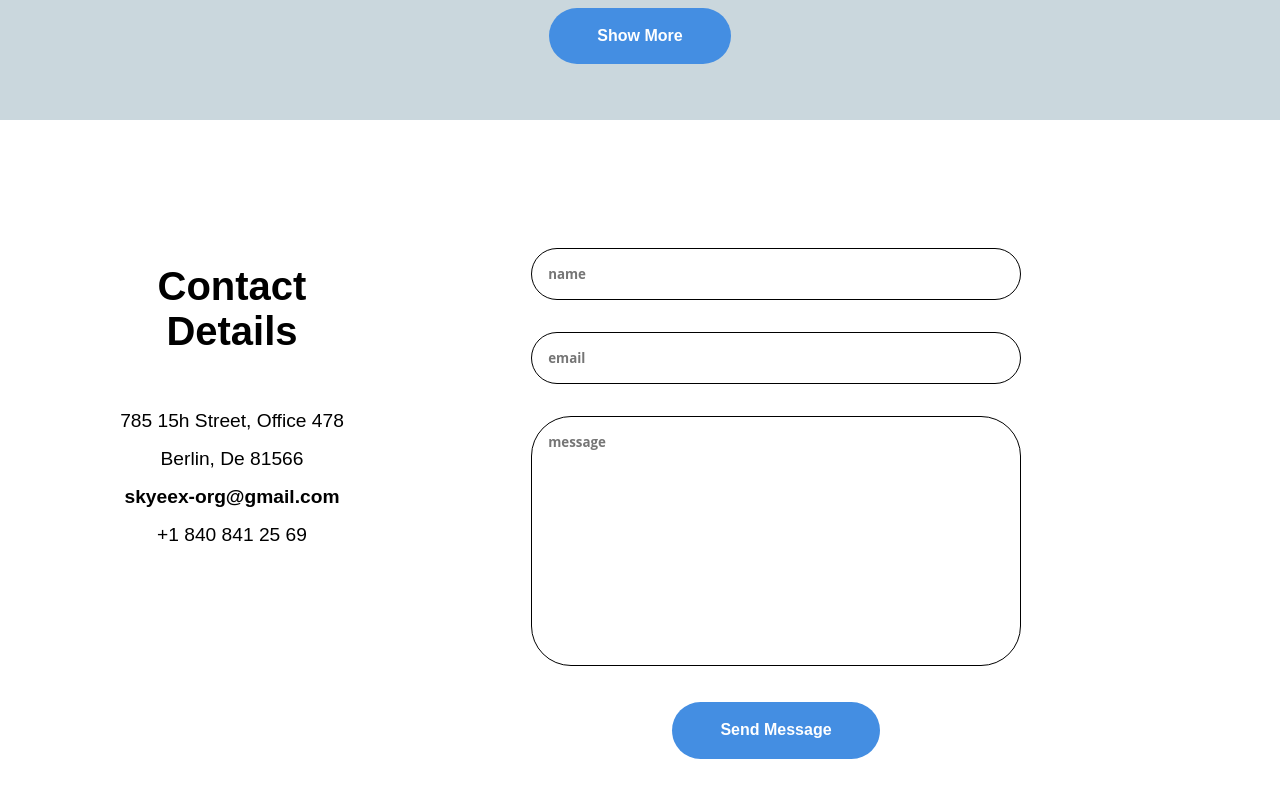
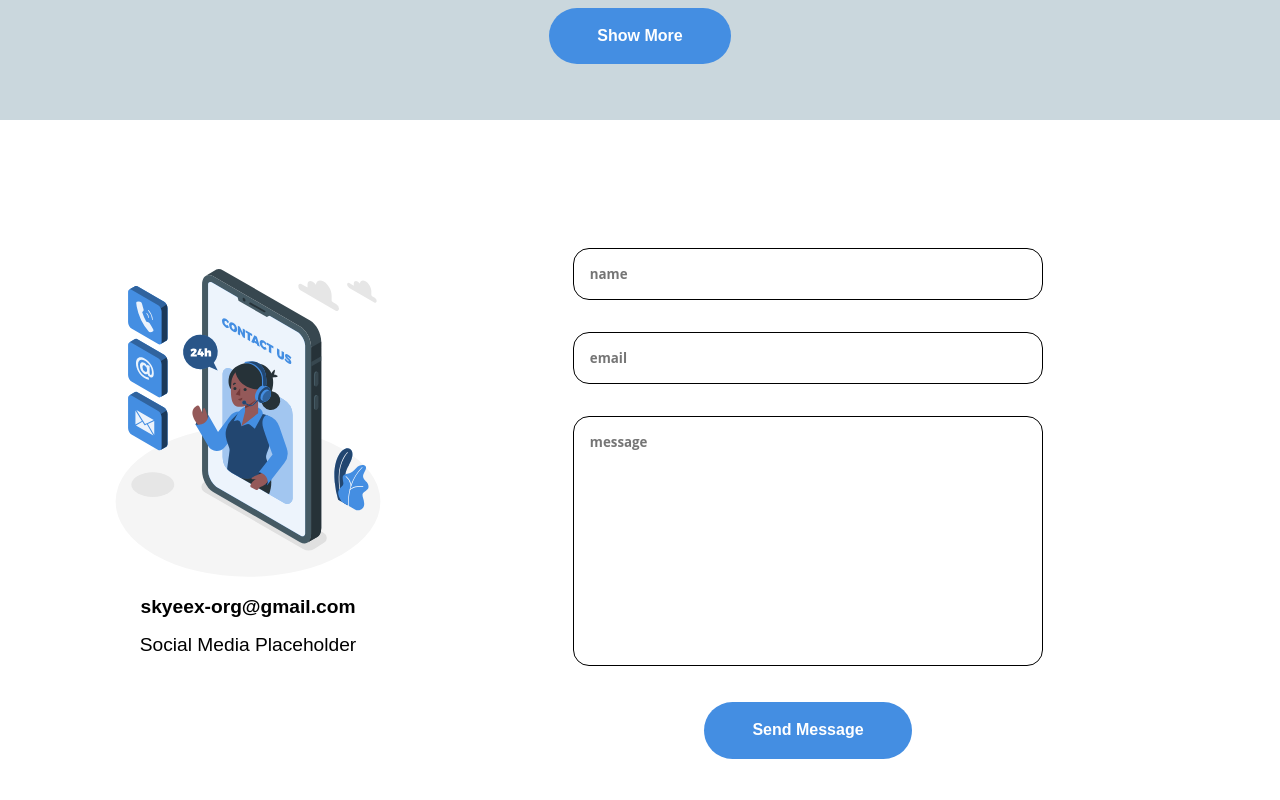
Before and after one commit to Skyeex-org/Skyeex-org.github.io, a Next.js app: page / in a window 1280 px wide. Shown: the part 2820-3620 px from the top of the page. Built offline with nearby package versions, Linux system fonts and the light colour scheme.

Commit message:
SKW-12 | Update contact formg

```diff
--- a/src/components/ContactForm/ContactForm.css.tsx
+++ b/src/components/ContactForm/ContactForm.css.tsx
@@ -7,11 +7,11 @@ export const ContactWrapper = styled.div`
     padding: 2rem;
 
     ${minWidthQuery(Breakpoints.large)} {
-        padding: 8rem 6rem 2rem 6rem;
+        padding: 8rem 5rem 2rem 5rem;
     }
 
     ${minWidthQuery(Breakpoints.xxLarge)} {
-        padding: 2rem 12rem 6rem 12rem;
+        padding: 2rem 10rem 6rem 10rem;
     }
 `;
 
@@ -29,7 +29,7 @@ export const ContactInput = styled.input`
     padding: 1rem;
     color: ${Colors.black};
     background: ${Colors.white};
-    border-radius: 2.5rem;
+    border-radius: 1rem;
     font-weight: bold;
     font-family: 'Open Sans', sans-serif;
     border: 0.1rem solid ${Colors.black};
@@ -49,7 +49,7 @@ export const ContactTextArea = styled.textarea`
     color: ${Colors.black};
     background: ${Colors.white};
     font-weight: bold;
-    border-radius: 2.5rem;
+    border-radius: 1rem;
     width: 90%;
     padding: 1rem;
     resize: none;
@@ -85,3 +85,15 @@ export const ContactTextBox = styled.div`
         font-size: 1.2rem;
     }
 `;
+
+export const ContactSvg = styled.img`
+    width: 80%;
+
+    ${minWidthQuery(Breakpoints.medium)} {
+        width: 50%;
+    }
+
+    ${minWidthQuery(Breakpoints.large)} {
+        width: 100%;
+    }
+`;
--- a/src/components/ContactForm/ContactForm.tsx
+++ b/src/components/ContactForm/ContactForm.tsx
@@ -2,7 +2,7 @@ import React, { FC, useEffect, useState } from "react";
 import {
     ContactWrapper, ContactHeader,
     ContactInput, ContactParagraph,
-    ContactTextArea, ContactTextBox, ContactFormWrapper
+    ContactTextArea, ContactTextBox, ContactFormWrapper, ContactSvg
 } from "@components/components/ContactForm/ContactForm.css";
 import {
     SeparatorSpace,
@@ -10,6 +10,7 @@ import {
     FlexContainer, Button
 } from "@components/components/GeneralStyleSheet/GeneralStyleSheet";
 import { ContactConfig, formSubmitCodeUrl } from "@components/configs/general";
+import ContactUsSvg from "../../assets/svgs/contact-us.svg";
 
 enum EmailElements {
     NAME = 'name',
@@ -79,17 +80,14 @@ export const ContactForm: FC = () => {
     return (
         <ContactWrapper>
             <FlexContainer>
-                <FlexColumn columnPercentage={25}>
+                <FlexColumn columnPercentage={30}>
                     <ContactTextBox>
-                        <ContactHeader>Contact Details</ContactHeader>
-                        <SeparatorSpace paddingValue={1} />
-                        <ContactParagraph>{ContactConfig.addressPartOne}</ContactParagraph>
-                        <ContactParagraph>{ContactConfig.addressPartTwo}</ContactParagraph>
+                        <ContactSvg src={ContactUsSvg.src} />
                         <ContactParagraph isBold={true}>{ContactConfig.email}</ContactParagraph>
-                        <ContactParagraph>{ContactConfig.phoneNumber}</ContactParagraph>
+                        <ContactParagraph>Social Media Placeholder</ContactParagraph>
                     </ContactTextBox>
                 </FlexColumn>
-                <FlexColumn columnPercentage={75}>
+                <FlexColumn columnPercentage={70}>
                     <ContactFormWrapper action={formSubmitCodeUrl} method="POST" onSubmit={onSubmitFormProcess}>
                         <ContactInput
                             placeholder={EmailElements.NAME}
```
Also changed, not shown: src/assets/svgs/contact-us.svg (added).
